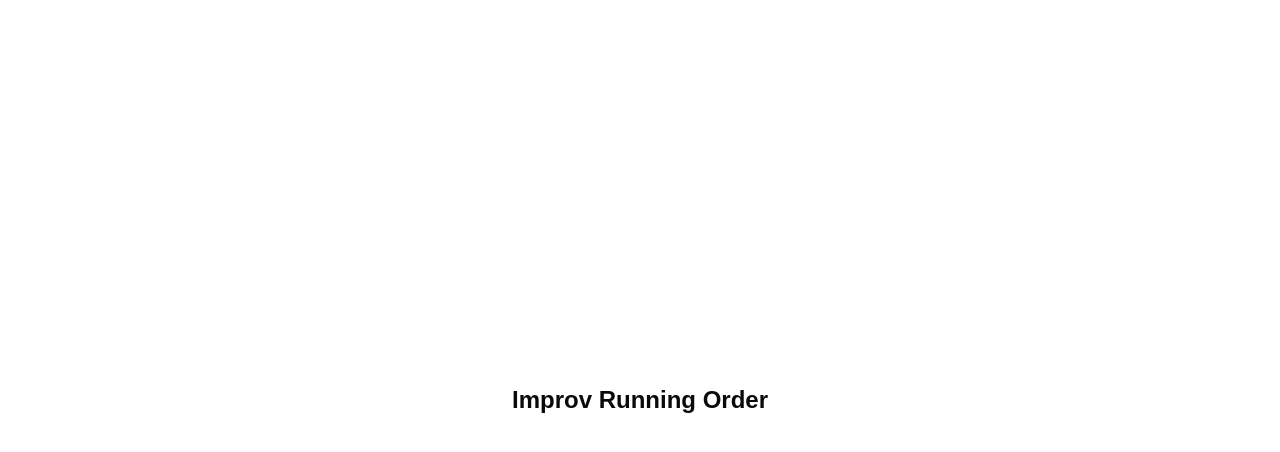
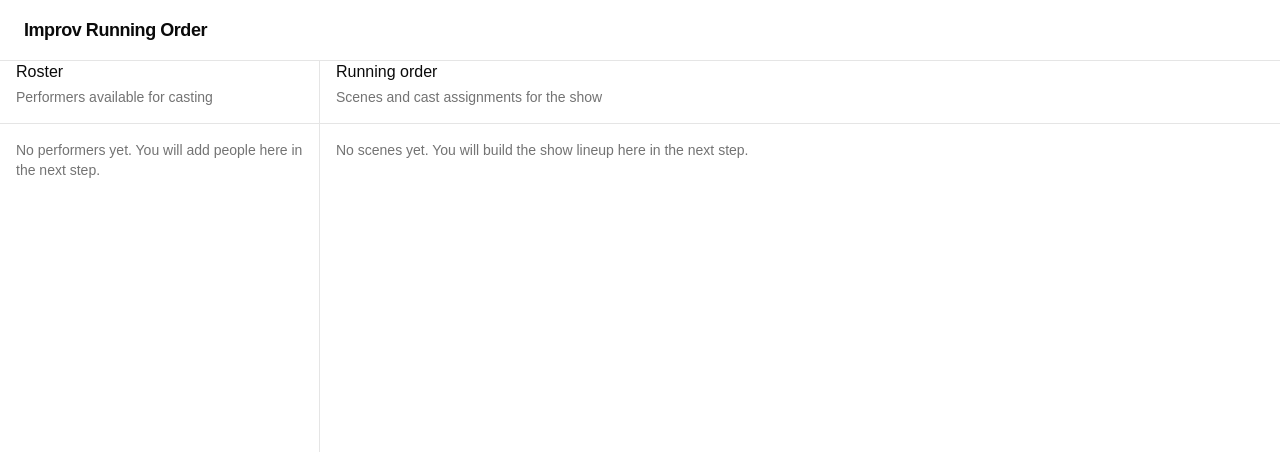
Before and after one commit to scottblinch/improv-running-order-tool, a React (Vite) app: page / in a window 1280 px wide. Shown: the top 452 px of the page. Built offline with nearby package versions, Linux system fonts and the light colour scheme.

Commit message:
App shell; empty state

```diff
--- a/src/App.tsx
+++ b/src/App.tsx
@@ -1,8 +1,37 @@
+import { RosterPanel } from '@/components/roster/RosterPanel';
+import { RunningOrderPanel } from '@/components/running-order/RunningOrderPanel';
+import { Spinner } from '@/components/ui/spinner';
+import { useAppHydration } from '@/store/useAppHydration';
+
 function App() {
+  const hydrated = useAppHydration();
+
+  if (!hydrated) {
+    return (
+      <div className="flex min-h-svh items-center justify-center bg-background">
+        <Spinner className="size-5 text-muted-foreground" />
+      </div>
+    );
+  }
+
   return (
-    <main className="flex min-h-svh items-center justify-center p-6">
-      <h1 className="text-2xl font-semibold">Improv Running Order</h1>
-    </main>
+    <div className="flex min-h-svh flex-col bg-background">
+      <header className="border-b px-6 py-4 print:hidden">
+        <h1 className="font-heading text-lg font-semibold tracking-tight">
+          Improv Running Order
+        </h1>
+      </header>
+
+      <div className="flex min-h-0 flex-1 flex-col md:flex-row">
+        <aside className="flex min-h-64 w-full shrink-0 flex-col border-b md:min-h-0 md:w-80 md:border-r md:border-b-0 print:hidden">
+          <RosterPanel />
+        </aside>
+
+        <main className="flex min-h-0 min-w-0 flex-1 flex-col">
+          <RunningOrderPanel />
+        </main>
+      </div>
+    </div>
   );
 }
 
--- /dev/null
+++ b/src/components/roster/RosterPanel.tsx
@@ -0,0 +1,41 @@
+import {
+  Card,
+  CardContent,
+  CardDescription,
+  CardHeader,
+  CardTitle,
+} from '@/components/ui/card';
+import { selectActivePersons } from '@/store/selectors';
+import { useAppStore } from '@/store/useAppStore';
+
+export function RosterPanel() {
+  const persons = useAppStore((state) => state.persons);
+  const activePersons = selectActivePersons(persons);
+
+  return (
+    <Card className="flex h-full min-h-0 flex-col rounded-none border-0 bg-transparent py-0 ring-0">
+      <CardHeader className="border-b">
+        <CardTitle>Roster</CardTitle>
+        <CardDescription>Performers available for casting</CardDescription>
+      </CardHeader>
+      <CardContent className="min-h-0 flex-1 overflow-y-auto">
+        {activePersons.length === 0 ? (
+          <p className="text-sm text-muted-foreground">
+            No performers yet. You will add people here in the next step.
+          </p>
+        ) : (
+          <ul className="space-y-2">
+            {activePersons.map((person) => (
+              <li
+                key={person.id}
+                className="rounded-lg border bg-card px-3 py-2 text-sm"
+              >
+                {person.name}
+              </li>
+            ))}
+          </ul>
+        )}
+      </CardContent>
+    </Card>
+  );
+}
--- /dev/null
+++ b/src/components/running-order/RunningOrderPanel.tsx
@@ -0,0 +1,43 @@
+import {
+  Card,
+  CardContent,
+  CardDescription,
+  CardHeader,
+  CardTitle,
+} from '@/components/ui/card';
+import { useAppStore } from '@/store/useAppStore';
+
+export function RunningOrderPanel() {
+  const scenes = useAppStore((state) => state.scenes);
+
+  return (
+    <Card className="flex h-full min-h-0 flex-col rounded-none border-0 bg-transparent py-0 ring-0">
+      <CardHeader className="border-b">
+        <CardTitle>Running order</CardTitle>
+        <CardDescription>Scenes and cast assignments for the show</CardDescription>
+      </CardHeader>
+      <CardContent className="min-h-0 flex-1 overflow-y-auto">
+        {scenes.length === 0 ? (
+          <p className="text-sm text-muted-foreground">
+            No scenes yet. You will build the show lineup here in the next
+            step.
+          </p>
+        ) : (
+          <ul className="space-y-3">
+            {scenes.map((scene, index) => (
+              <li
+                key={scene.id}
+                className="rounded-xl border bg-card px-4 py-3 ring-1 ring-foreground/10"
+              >
+                <p className="text-xs font-medium text-muted-foreground">
+                  Scene {index + 1}
+                </p>
+                <p className="font-medium">{scene.name}</p>
+              </li>
+            ))}
+          </ul>
+        )}
+      </CardContent>
+    </Card>
+  );
+}
--- /dev/null
+++ b/src/components/ui/spinner.tsx
@@ -0,0 +1,16 @@
+import { Loader2Icon } from 'lucide-react';
+
+import { cn } from '@/lib/utils';
+
+function Spinner({ className, ...props }: React.ComponentProps<'svg'>) {
+  return (
+    <Loader2Icon
+      role="status"
+      aria-label="Loading"
+      className={cn('size-4 animate-spin', className)}
+      {...props}
+    />
+  );
+}
+
+export { Spinner };
```
Also changed, not shown: components.json, 1 other file (tests, documents, lock files or other folders).
